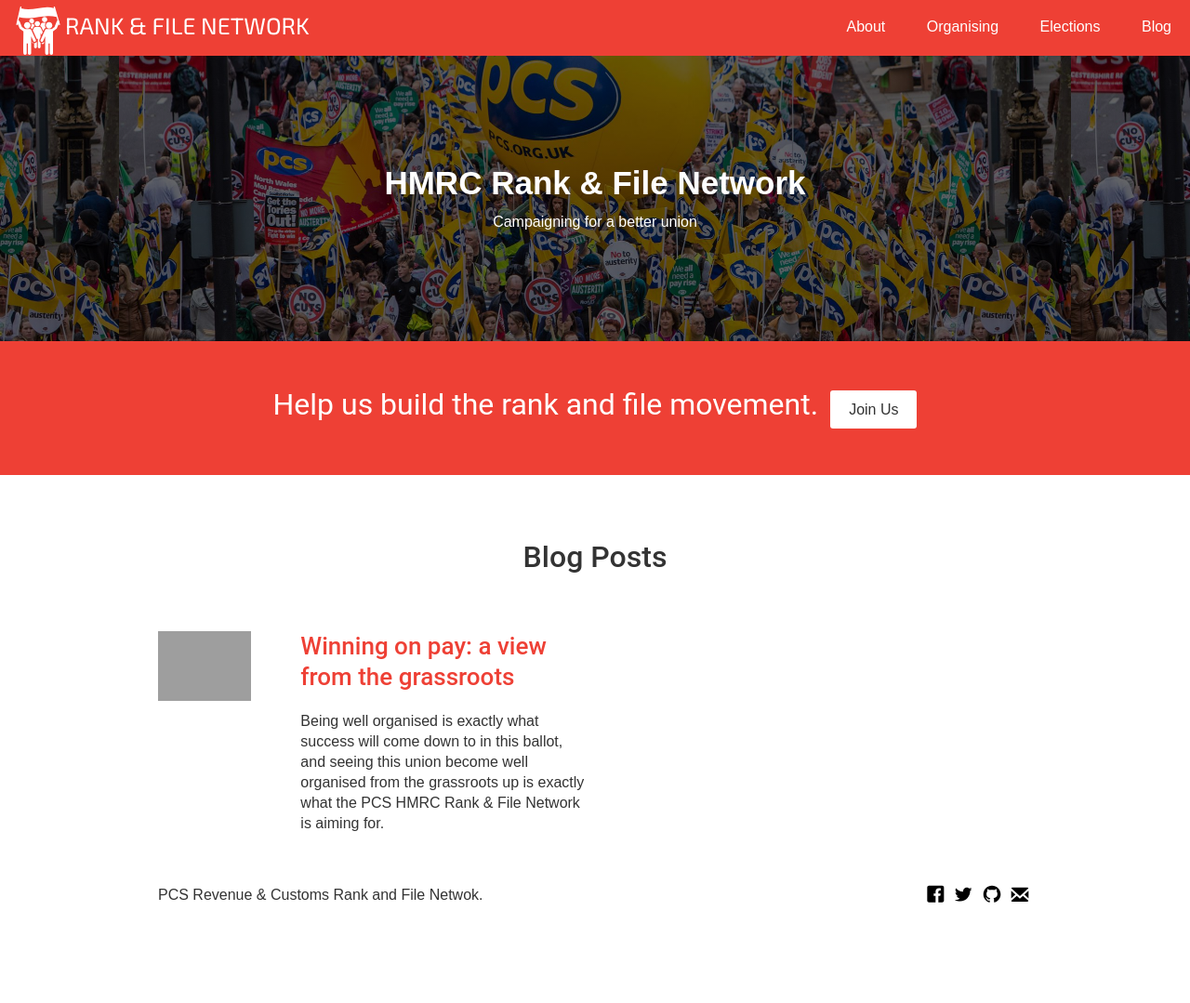
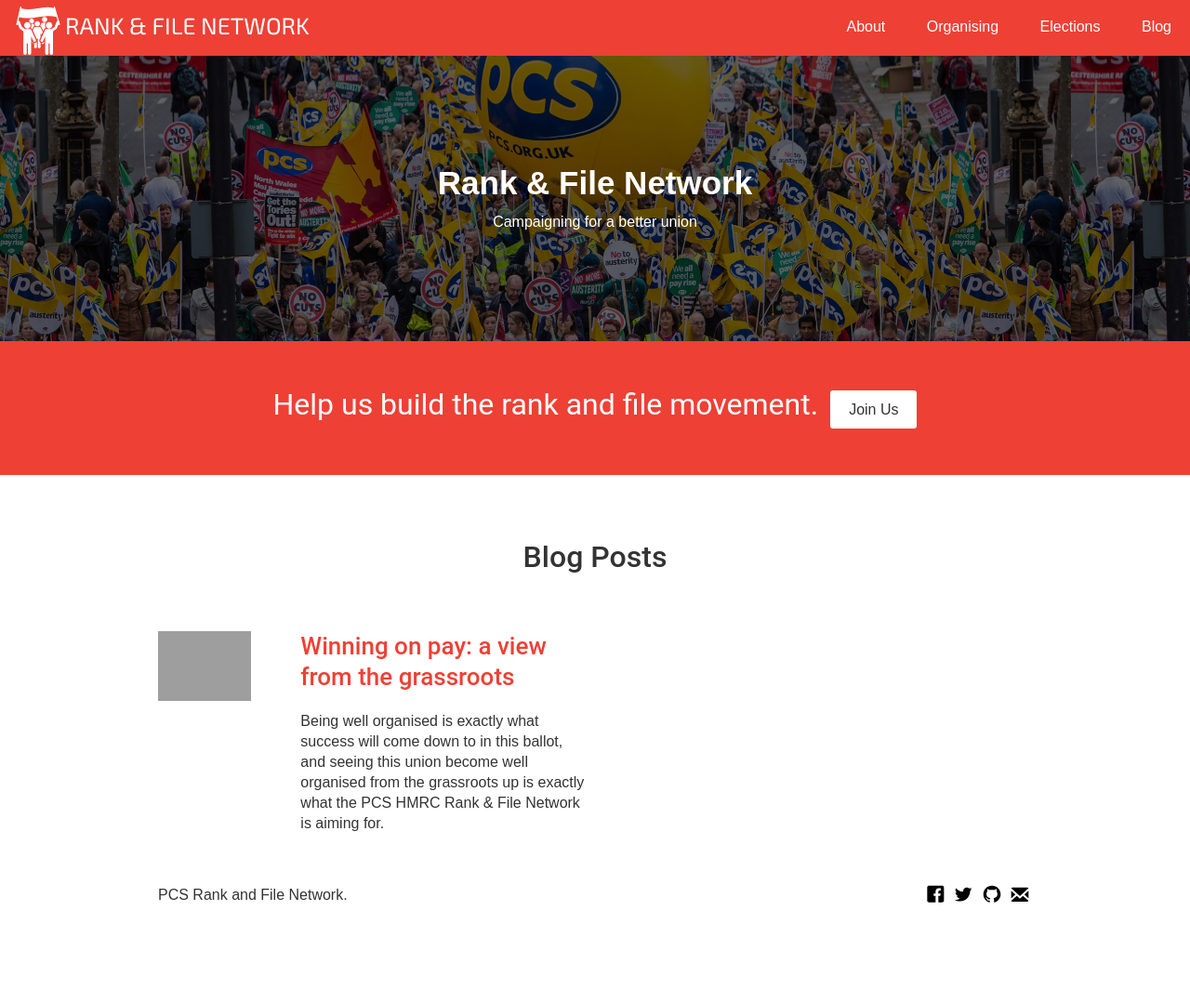
Before and after one commit to pcsrankandfile/pcsrankandfile.github.io, a Jekyll site: the page built from index.md, in a window 1280 px wide. Shown: the whole page at 93% size. Built offline with Jekyll 4.4.1, drawn with Linux system fonts in a browser that asks for light colours.

Commit message:
Update _config.yml
Removed references to R&C/HMRC

```diff
--- a/_config.yml
+++ b/_config.yml
@@ -1,10 +1,10 @@
 ####
 # Basic Website Details
 ####
-title: "PCS HMRC Rank & File Network"
+title: "PCS Rank & File Network"
 short-title: "Rank & File Network"
-author: "PCS HMRC Rank & File Network"
-description: "The PCS HMRC Rank & File Network is a new initiative from activists in R&C Group who believe the union needs to reconnect with its members to be more effective in fighting to defend and improve our pay and conditions."
+author: "PCS Rank & File Network"
+description: "The PCS Rank & File Network is a new initiative from activists in R&C Group who believe the union needs to reconnect with its members to be more effective in fighting to defend and improve our pay and conditions."
 
 email: hello@pcsrankandfile.com
 
@@ -18,7 +18,7 @@
 #  - Homepage image splash secion
 ####
 home-splash: true #Change to 'false' to disable.
-home-splash-heading: "HMRC Rank & File Network"
+home-splash-heading: "Rank & File Network"
 home-splash-subheading: "Campaigning for a better union"
 
 ####
@@ -34,7 +34,7 @@
 # Footer Settings:
 #  - Text to display in the footer
 ####
-footer-text: "PCS Revenue & Customs Rank and File Netwok."
+footer-text: "PCS Rank and File Network. "
 
 
 ####
```
